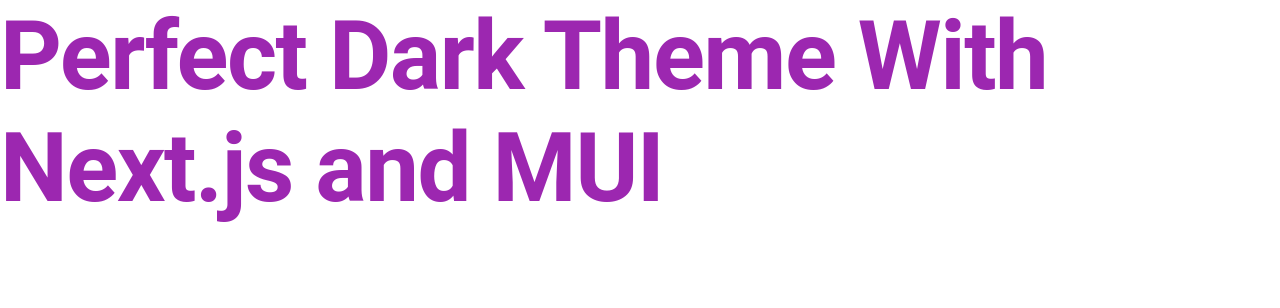
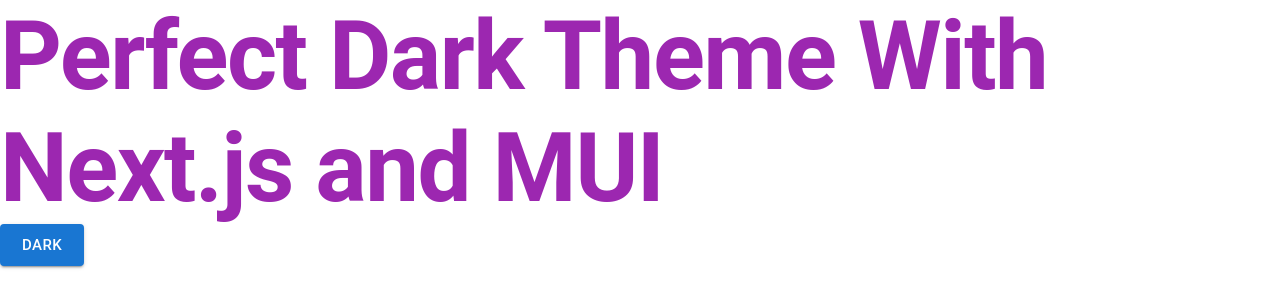
Before and after one commit to mitinull/perfect-darkmode-nextjs-mui, a Next.js app: page / in a window 1280 px wide. Shown: the top 308 px of the page. Built offline with nearby package versions, Linux system fonts and the light colour scheme.

Commit message:
Add SwitchThemeButton

```diff
--- /dev/null
+++ b/app/components/SwitchThemeButton.jsx
@@ -0,0 +1,27 @@
+"use client";
+
+import { Button, useColorScheme } from "@mui/material";
+import { useEffect, useState } from "react";
+
+export function SwitchThemeButton() {
+  const { colorScheme, setColorScheme } = useColorScheme();
+
+  const alternativeScheme = colorScheme === "light" ? "dark" : "light";
+
+  const [mounted, setMounted] = useState(false);
+  useEffect(() => setMounted(true));
+
+  if (!mounted) {
+    return null;
+  }
+
+  return (
+    <Button
+      variant="contained"
+      size="large"
+      onClick={() => setColorScheme(alternativeScheme)}
+    >
+      {alternativeScheme}
+    </Button>
+  );
+}
--- a/app/layout.js
+++ b/app/layout.js
@@ -4,6 +4,7 @@
   experimental_extendTheme as extendTheme,
   Experimental_CssVarsProvider as CssVarsProvider,
 } from "@mui/material/styles";
+import InitColorSchemeScript from "@mui/material/InitColorSchemeScript";
 
 const inter = Inter({ subsets: ["latin"] });
 
@@ -14,8 +15,9 @@
 
 export default function RootLayout({ children }) {
   return (
-    <html lang="en">
+    <html lang="en" suppressHydrationWarning>
       <body className={inter.className}>
+        <InitColorSchemeScript />
         <CssVarsProvider defaultMode="light">{children}</CssVarsProvider>
       </body>
     </html>
--- a/app/page.js
+++ b/app/page.js
@@ -1,4 +1,5 @@
 import { Box, Typography } from "@mui/material";
+import { SwitchThemeButton } from "./components/SwitchThemeButton";
 
 export default function Home() {
   return (
@@ -16,6 +17,7 @@
       >
         Perfect Dark Theme With Next.js and MUI
       </Typography>
+      <SwitchThemeButton />
     </Box>
   );
 }
```
